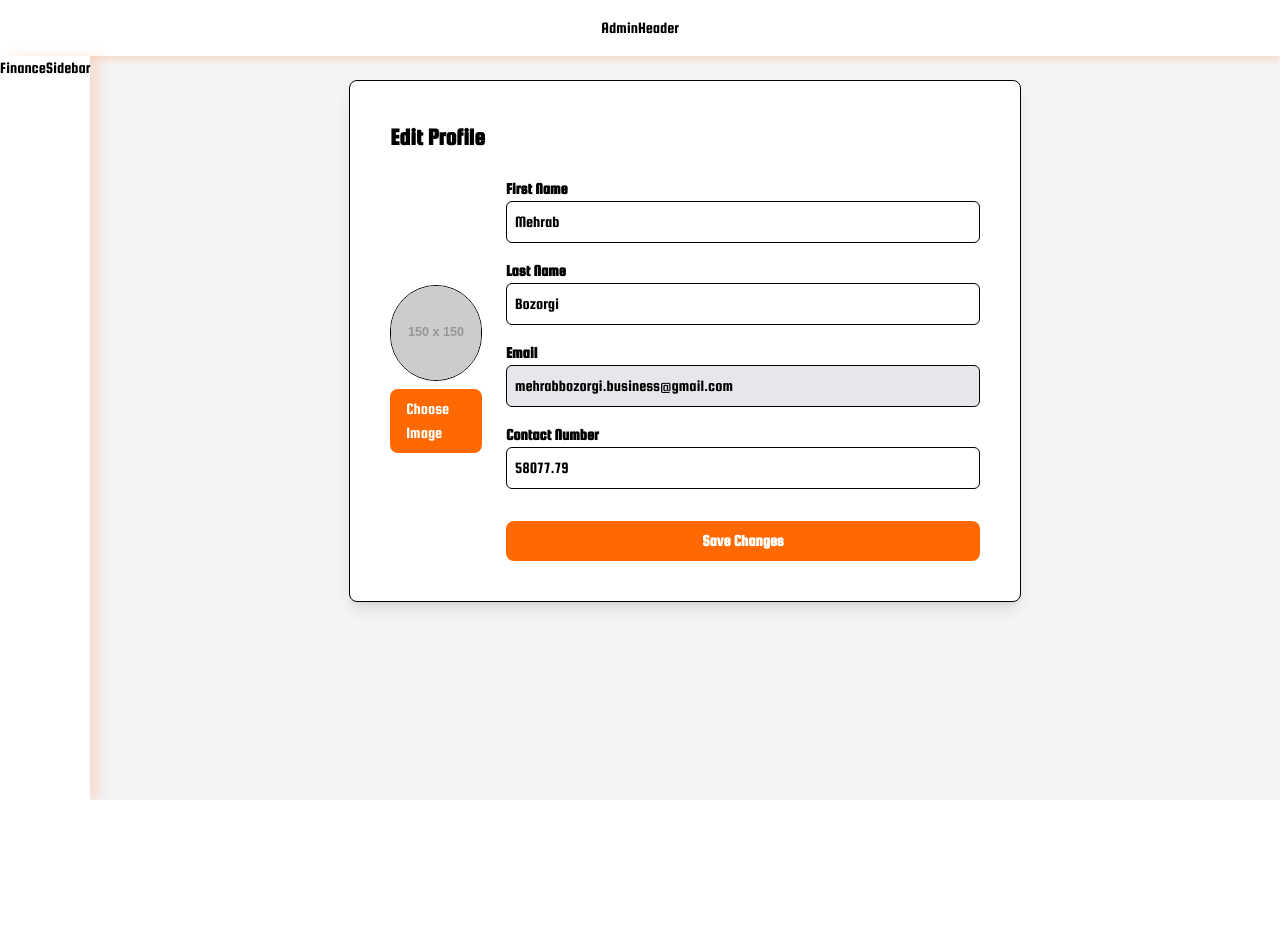
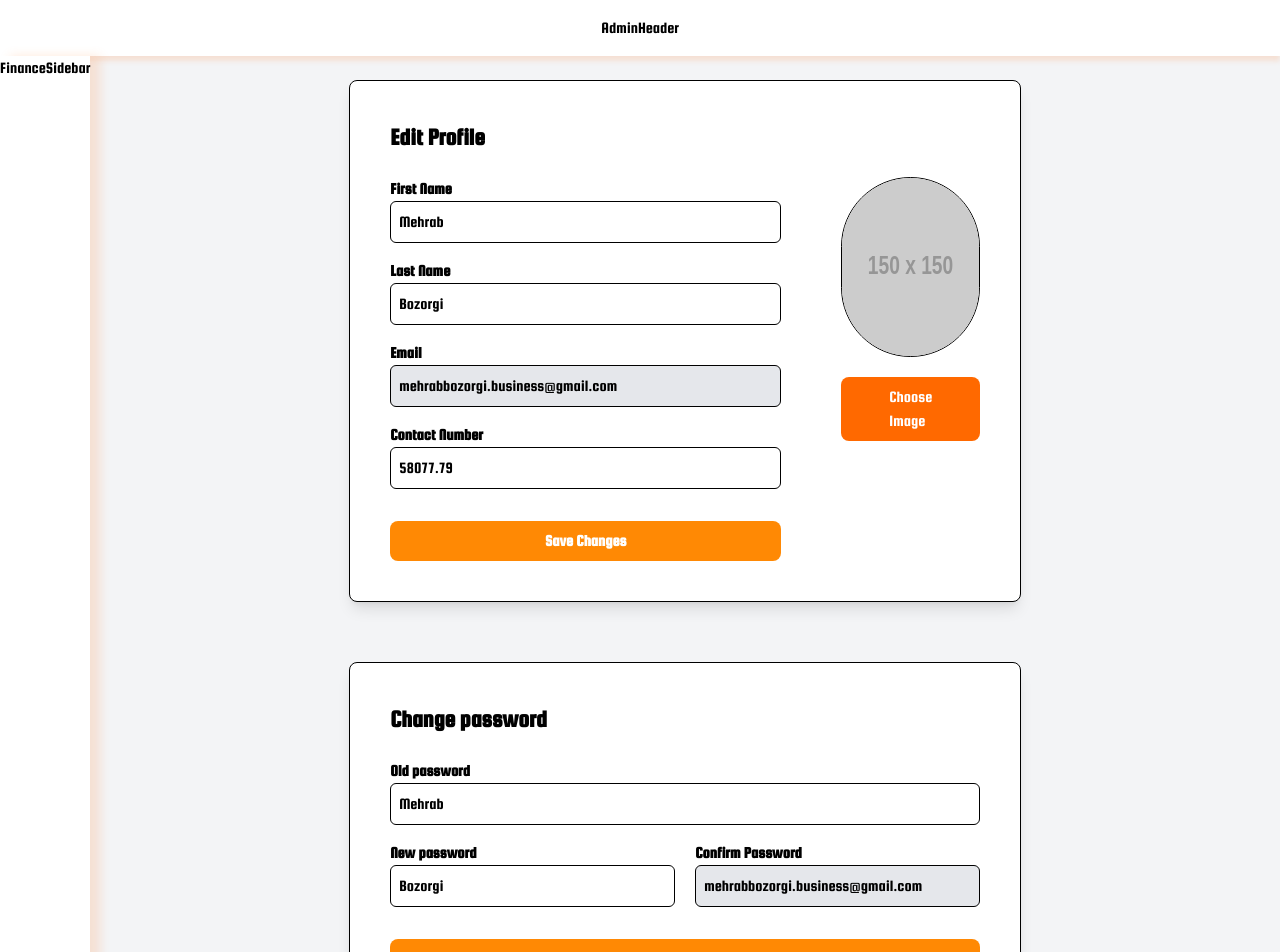
Before and after one commit to MuonNghiCode/work-clock, a React (Vite) app: page /edit_profile in a window 1280 px wide. Shown: the top 952 px of the page. Before the commit the page ends 800 px from the top, so only its background shows below. Built offline with nearby package versions, Linux system fonts and the light colour scheme.

Commit message:
Update UI Edit-Profile-Page

```diff
--- a/src/pages/EditProfilePage/EditProfilePage.tsx
+++ b/src/pages/EditProfilePage/EditProfilePage.tsx
@@ -25,22 +25,11 @@ const EditProfile: React.FC = () => {
     };
 
     return (
+        <div>
             <div className="max-w-2xl mx-auto p-10 bg-white border rounded-lg shadow-lg">
                 <h1 className="text-2xl font-bold mb-6">Edit Profile</h1>
 
-            <div className="flex flex-col md:flex-row items-center gap-6">
-                {/* Ảnh đại diện */}
-                <div className="flex flex-col items-center">
-                    <img src={image!} alt="Profile" className="w-24 h-24 rounded-full border" />
-                    <input type="file" accept="image/*" onChange={handleImageUpload} className="hidden" id="fileInput" />
-                    <label
-                        htmlFor="fileInput"
-                        className="mt-2 px-4 py-2 bg-orange-500 text-white rounded-lg cursor-pointer"
-                    >
-                        Choose Image
-                    </label>
-                </div>
-
+                <div className="flex flex-col md:flex-row gap-15 justify-between">
                     {/* Form chỉnh sửa */}
                     <div className="flex flex-col w-full gap-4">
                         <label className="flex flex-col">
@@ -87,12 +76,67 @@ const EditProfile: React.FC = () => {
                             />
                         </label>
 
-                    <button className="mt-4 px-4 py-2 bg-orange-500 text-white font-semibold rounded-lg hover:bg-orange-600">
+                        <button className="mt-4 px-4 py-2 bg-orange-400 text-white font-semibold rounded-lg hover:bg-orange-600">
                             Save Changes
+                        </button>
+                    </div>
+                    {/* Ảnh đại diện */}
+                    <div className="flex flex-col mx-auto ">
+                        <img src={image!} alt="Profile" className="w-45 h-45 rounded-full border" />
+                        <input type="file" accept="image/*" onChange={handleImageUpload} className="hidden" id="fileInput" />
+                        <label
+                            htmlFor="fileInput"
+                            className="mt-5 px-12 py-2 bg-orange-500 text-white rounded-lg cursor-pointer"
+                        >
+                            Choose Image
+                        </label>
+                    </div>
+                </div>
+            </div>
+            <div className="mt-15 max-w-2xl mx-auto p-10 bg-white border rounded-lg shadow-lg">
+                <h1 className="text-2xl font-bold mb-6">Change password</h1>
+                <div className="flex flex-col w-full gap-4">
+                    <label className="flex flex-col">
+                        <span className="font-semibold">Old password</span>
+                        <input
+                            type="text"
+                            name="firstName"
+                            value={formData.firstName}
+                            onChange={handleChange}
+                            className="p-2 border rounded-md"
+                        />
+                    </label>
+
+                    <div className=" flex flex-col md:flex-row gap-5 justify-center">
+                        <label className="flex flex-col w-full">
+                            <span className="font-semibold">New password</span>
+                            <input
+                                type="text"
+                                name="lastName"
+                                value={formData.lastName}
+                                onChange={handleChange}
+                                className="p-2 border rounded-md"
+                            />
+                        </label>
+
+                        <label className="flex flex-col w-full">
+                            <span className="font-semibold">Confirm Password</span>
+                            <input
+                                type="email"
+                                name="email"
+                                value={formData.email}
+                                readOnly
+                                className="p-2 border bg-gray-200 rounded-md"
+                            />
+                        </label>
+                    </div>
+                    <button className="mt-4 px-4 py-2 bg-orange-400 text-white font-semibold rounded-lg hover:bg-orange-600">
+                        Change Password
                     </button>
                 </div>
             </div>
         </div>
+
     );
 };
 
```
Lines whose indentation alone changed are shown as unchanged.
